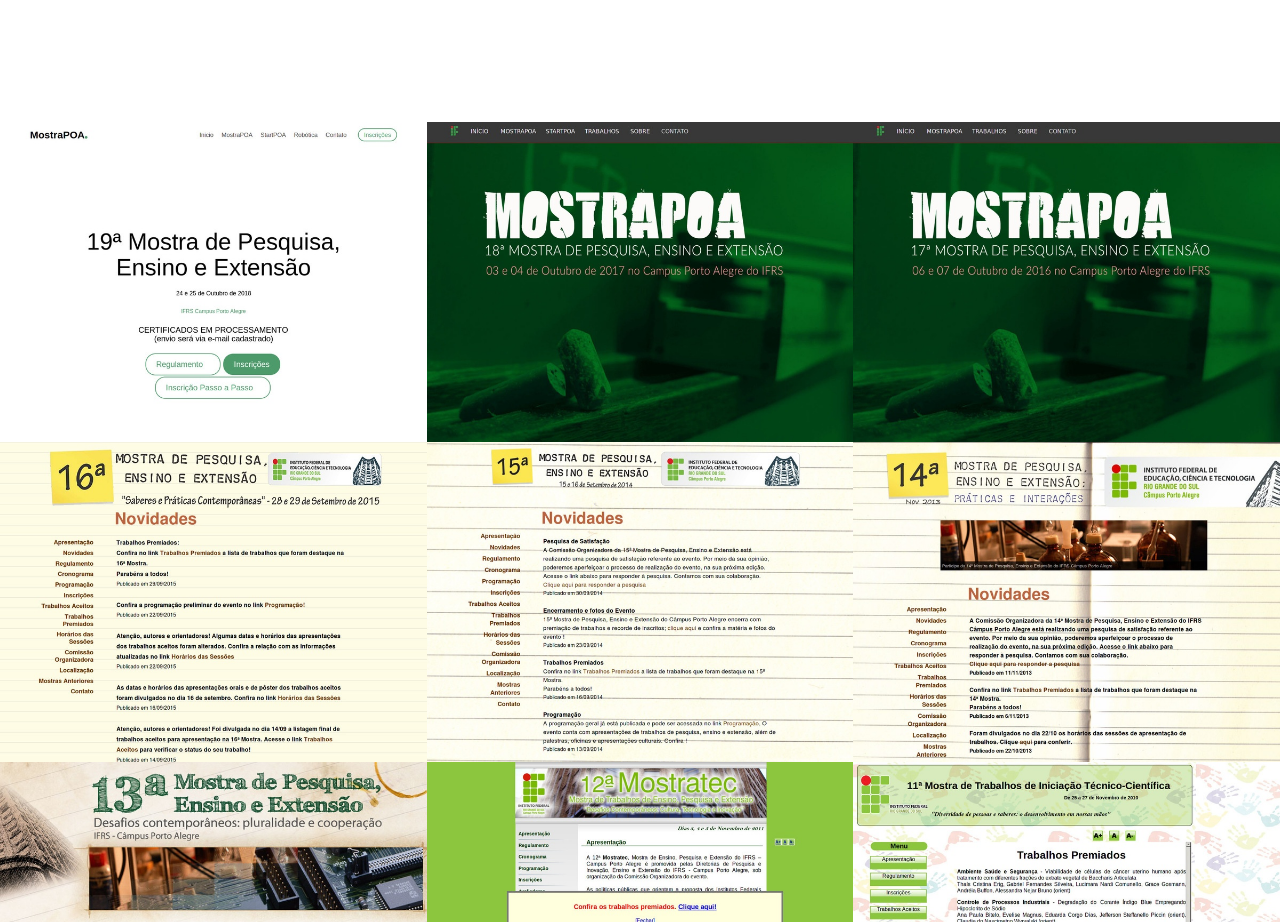
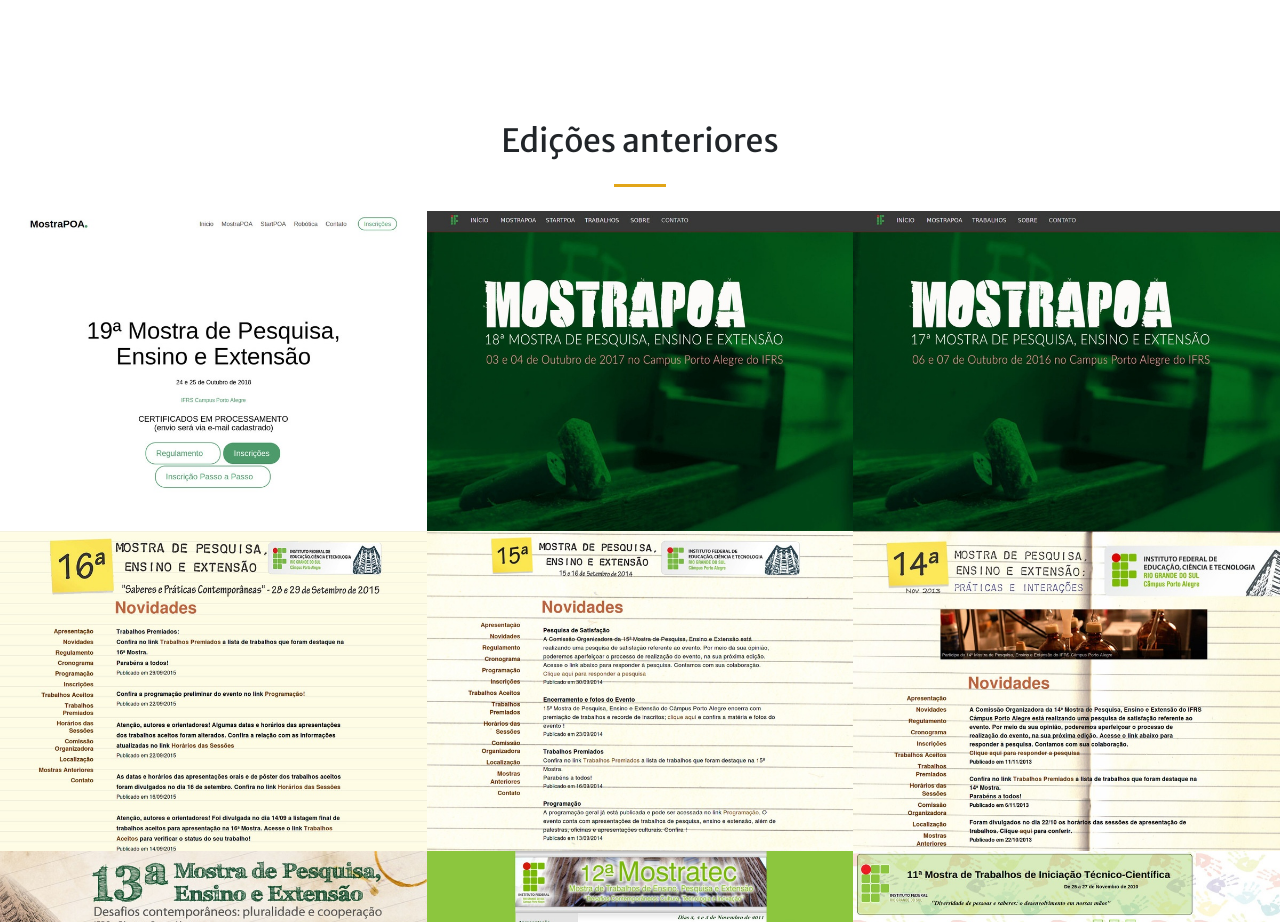
Before and after one commit to glhrrm/mostrapoa2019, a website with bundled scripts: page index.html in a window 1280 px wide. Shown: the part 2080-3002 px from the top of the page. Built offline with nearby package versions, Linux system fonts and the light colour scheme.

Commit message:
Adicionado título 'Edições anteriores'

```diff
--- a/index.html
+++ b/index.html
@@ -157,6 +157,8 @@
   <!-- Portfolio Section -->
   <section id="portfolio">
     <div class="container-fluid p-0">
+      <h2 class="text-center mt-0">Edições anteriores</h2>
+      <hr class="divider primary my-4">
       <div class="row no-gutters">
         <div class="col-lg-4 col-sm-6">
           <a class="portfolio-box" href="http://mostra.poa.ifrs.edu.br/2018" target="_blank">
```
